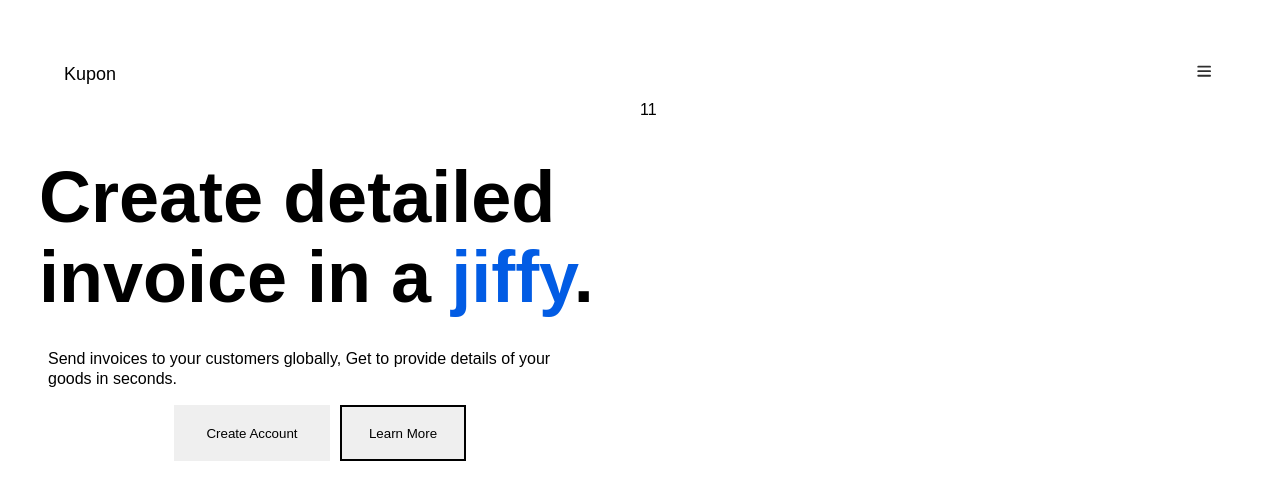
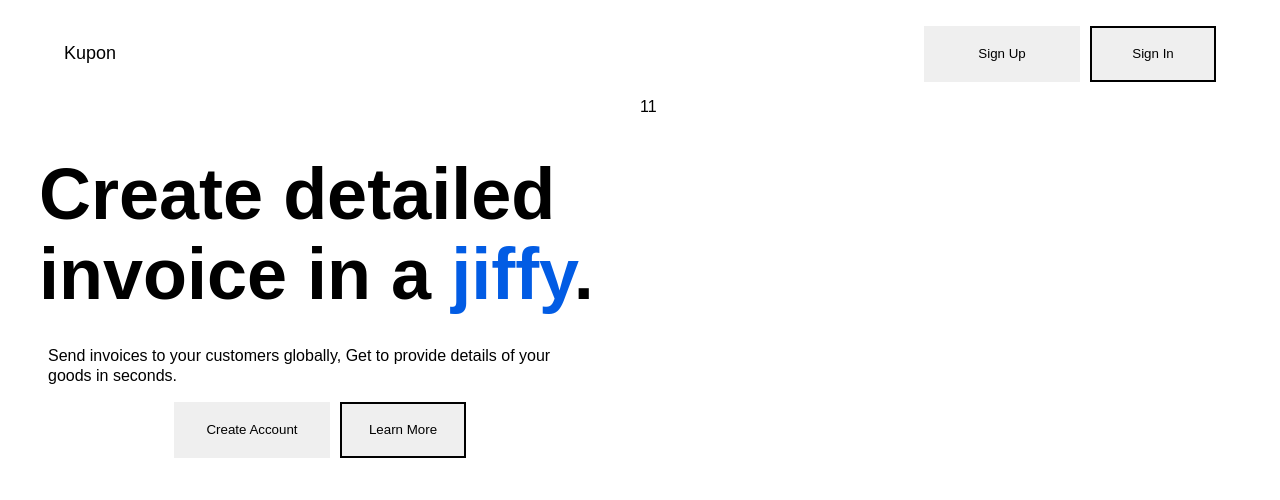
Before and after one commit to devs-22/Kupon-V2, a React (Create React App) app: page / in a window 1280 px wide. Shown: the top 500 px of the page. Built offline with nearby package versions, Linux system fonts and the light colour scheme.

Commit message:
creating header for desktop view

```diff
--- a/src/components/Header/Header.scss
+++ b/src/components/Header/Header.scss
@@ -1,8 +1,10 @@
+@import 'src/base';
+@media (min-width: 280px) {
   nav {
     display: flex;
     justify-content: space-between;
     align-items: center;
-  margin: 5% 5% 0 5%;
+    margin: 2% 5% 0 5%;
 
     .header-navLink {
       text-decoration: none;
@@ -19,3 +21,34 @@ nav {
       }
     }
   }
+}
+
+@media (min-width: 768px) {
+  .header-btn {
+    display: flex;
+    gap: 10px;
+    .header-btn__signUp {
+      display: block !important ;
+      @include button(
+        $backgroundColor: #000000,
+        $color: #ffffff,
+        $hoverColor: #025ce4,
+        $width: 156px,
+        $border: none
+      );
+    }
+    .header-btn__signIn {
+      display: block !important ;
+      @include button(
+        $backgroundColor: #ffffff,
+        $color: #000000,
+        $hoverColor: #ffffff,
+        $width: 126px,
+        $border: 1px solid #000000
+      );
+    }
+  }
+  .header-btn__toggle {
+    display: none;
+  }
+}
--- a/src/components/Header/Header.tsx
+++ b/src/components/Header/Header.tsx
@@ -16,7 +16,9 @@ const Header = () => {
       <div className="header-btn">
         <button className="header-btn__signUp">Sign Up</button>
         <button className="header-btn__signIn">Sign In</button>
-        <MenuToggle isOpen={isOpen} toggle={toggled} />
+        <div className="header-btn__toggle">
+          <MenuToggle isOpen={isOpen} toggle={toggled} />
+        </div>
       </div>
     </nav>
   );
```
Lines whose indentation alone changed are shown as unchanged.
